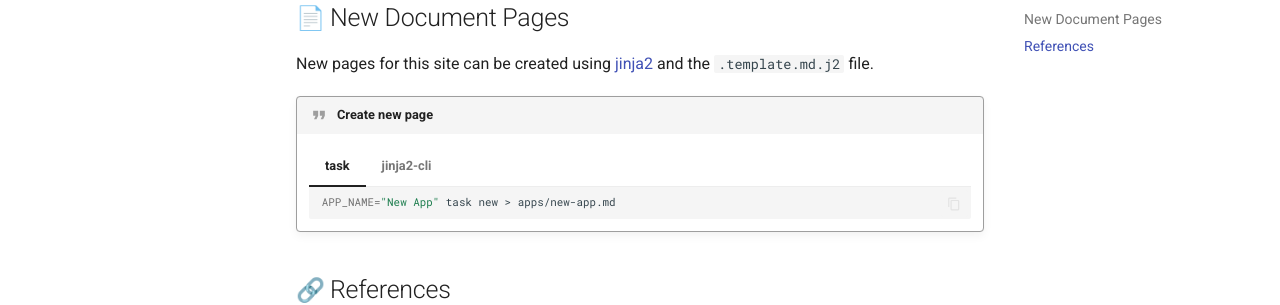
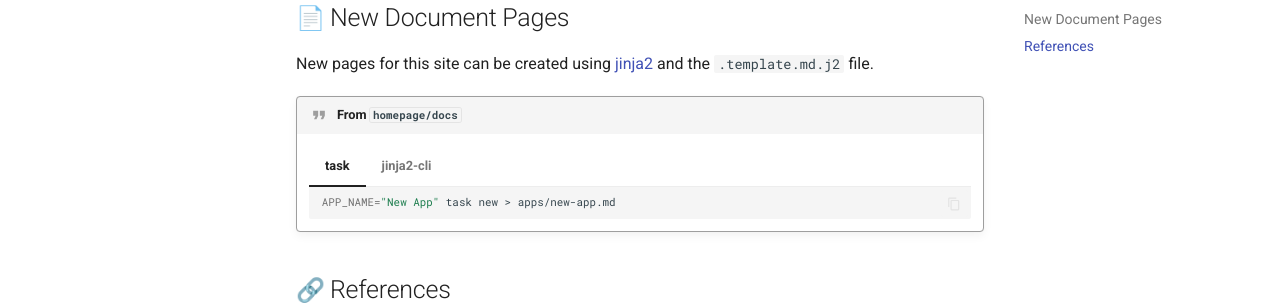
Before and after one commit to nicholaswilde/homelab, an MkDocs documentation site: the page built from docs/reference/development.md, in a window 1280 px wide and 900 px high, scrolled down 1801 px. Shown: the part 412-717 px from the top of the window. Built offline with MkDocs 1.6.1 and Material for MkDocs 9.7.7, drawn with Linux system fonts in a browser that asks for light colours; emoji names are drawn with the system emoji font; comment, search, counter and statistics services are not loaded.

Commit message:
Update development.md

```diff
--- a/docs/reference/development.md
+++ b/docs/reference/development.md
@@ -82,7 +82,7 @@ If the tool is only available to download as a binary file, I'll use my [`instal
 
 New pages for this site can be created using [jinja2][3] and the `.template.md.j2` file.
 
-!!! quote "Create new page"
+!!! quote "From `homepage/docs`"
 
     === "task"
 
```
